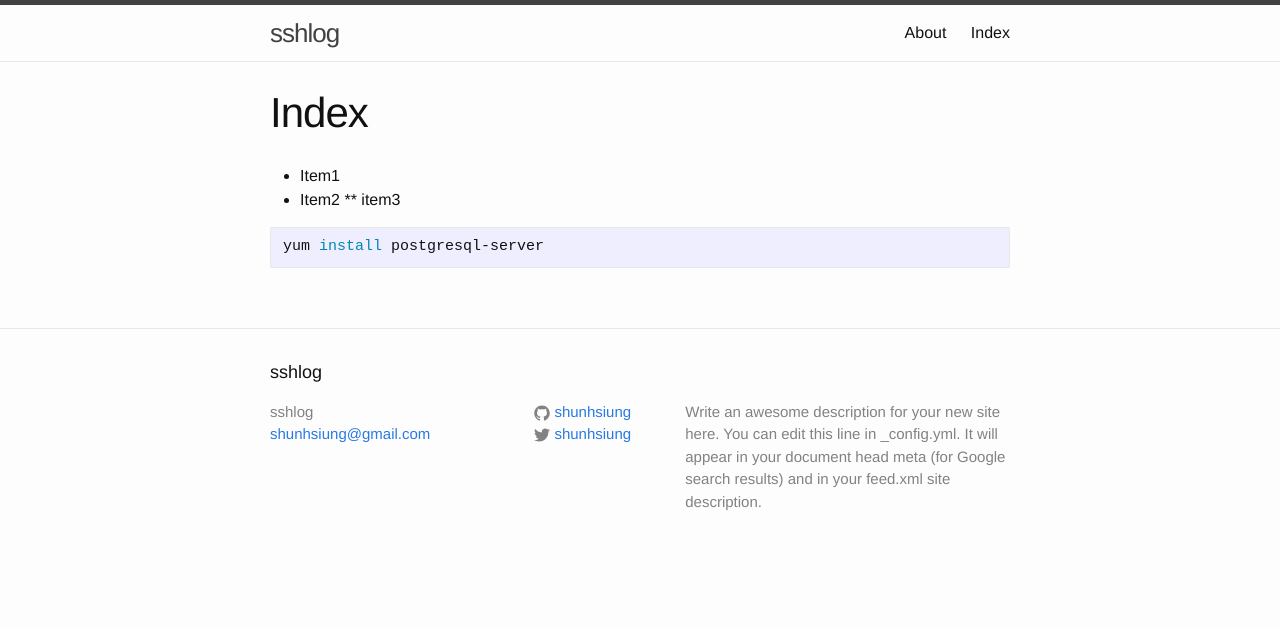
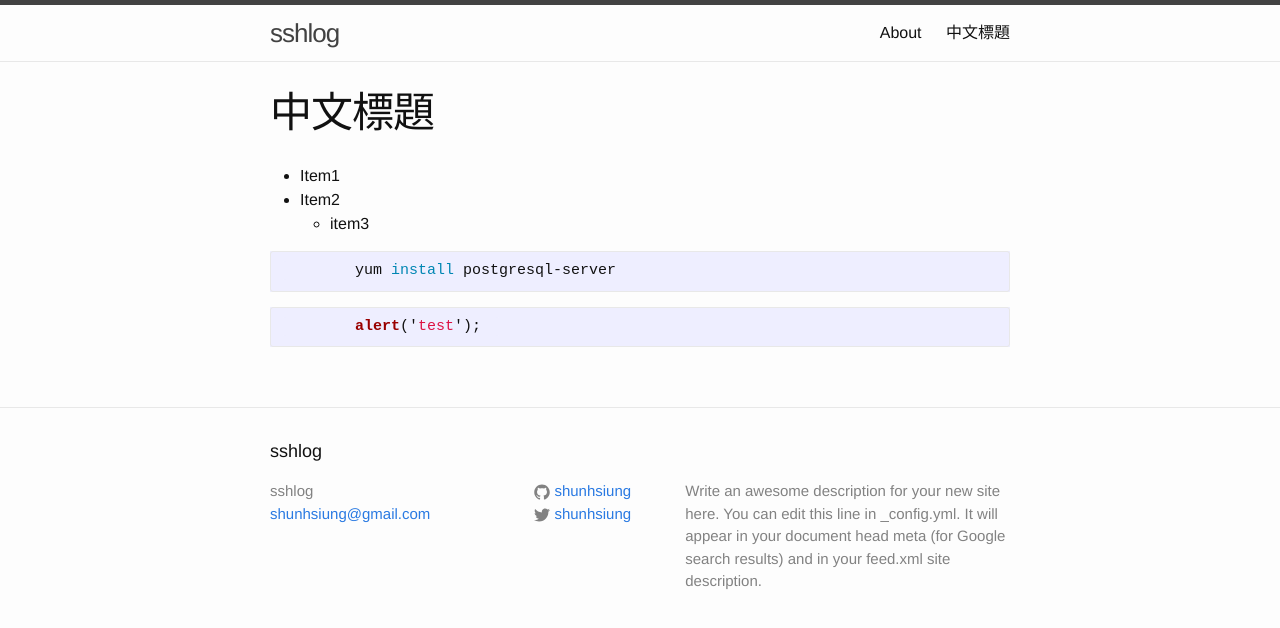
Before and after one commit to shunhsiung/shunhsiung.github.io, a Jekyll site: the page built from index.md, in a window 1280 px wide. Shown: the top 628 px of the page. Built offline with Jekyll 4.4.1, drawn with Linux system fonts in a browser that asks for light colours.

Commit message:
更新網頁

````diff
--- a/_config.yml
+++ b/_config.yml
@@ -13,7 +13,7 @@ description: > # this means to ignore newlines until "baseurl:"
   line in _config.yml. It will appear in your document head meta (for
   Google search results) and in your feed.xml site description.
 baseurl: "" # the subpath of your site, e.g. /blog
-url: "http://yourdomain.com" # the base hostname & protocol for your site
+url: "https://shunhsiung.github.io" # the base hostname & protocol for your site
 twitter_username: shunhsiung
 github_username:  shunhsiung
 
--- a/index.md
+++ b/index.md
@@ -1,12 +1,16 @@
 ---
 layout: page
-title: Index
+title: 中文標題
 permalink: /
 ---
 * Item1
 * Item2
-** item3
+	* item3
 
 ```bash
-yum install postgresql-server
+	yum install postgresql-server
 ```
+
+```javascript
+	alert('test');
+```
````
